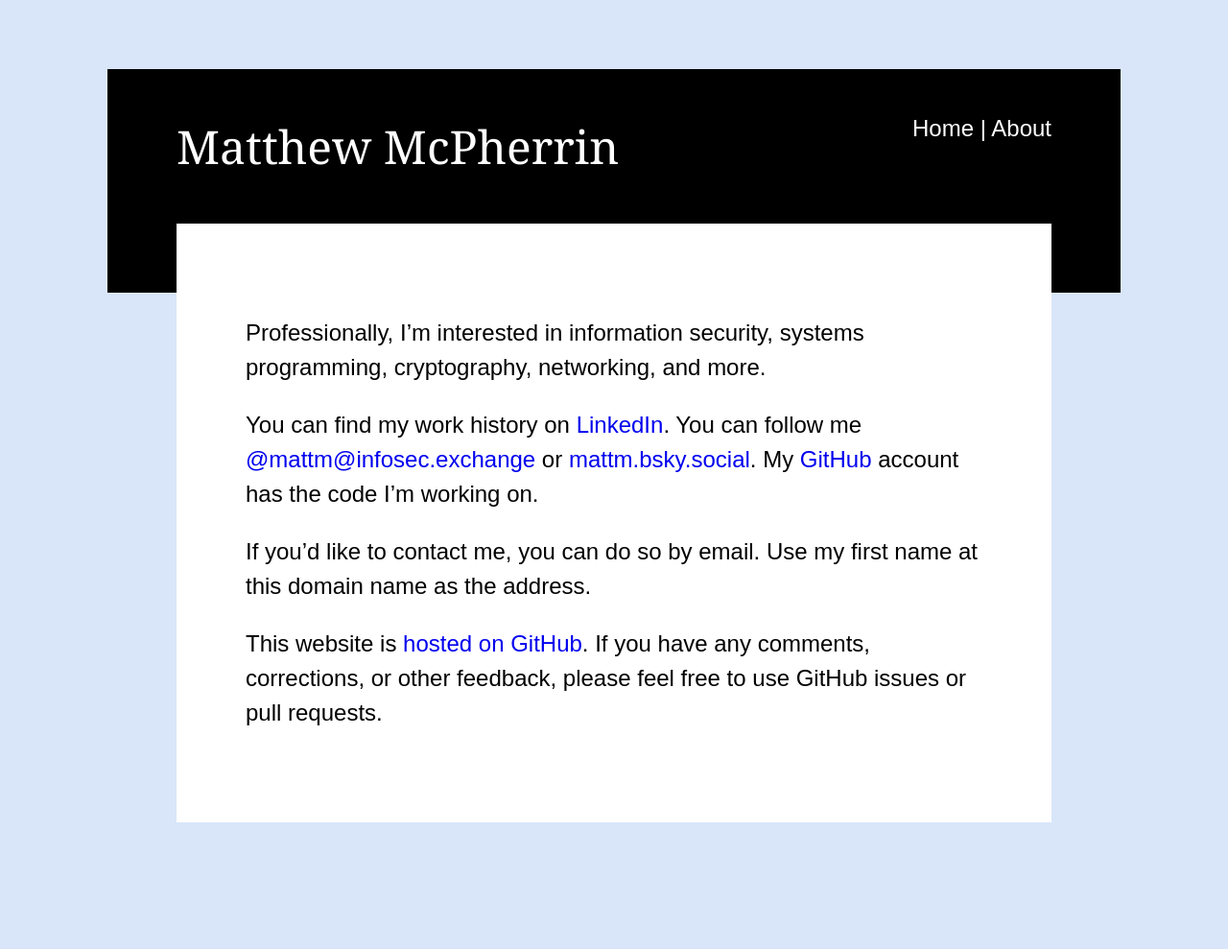
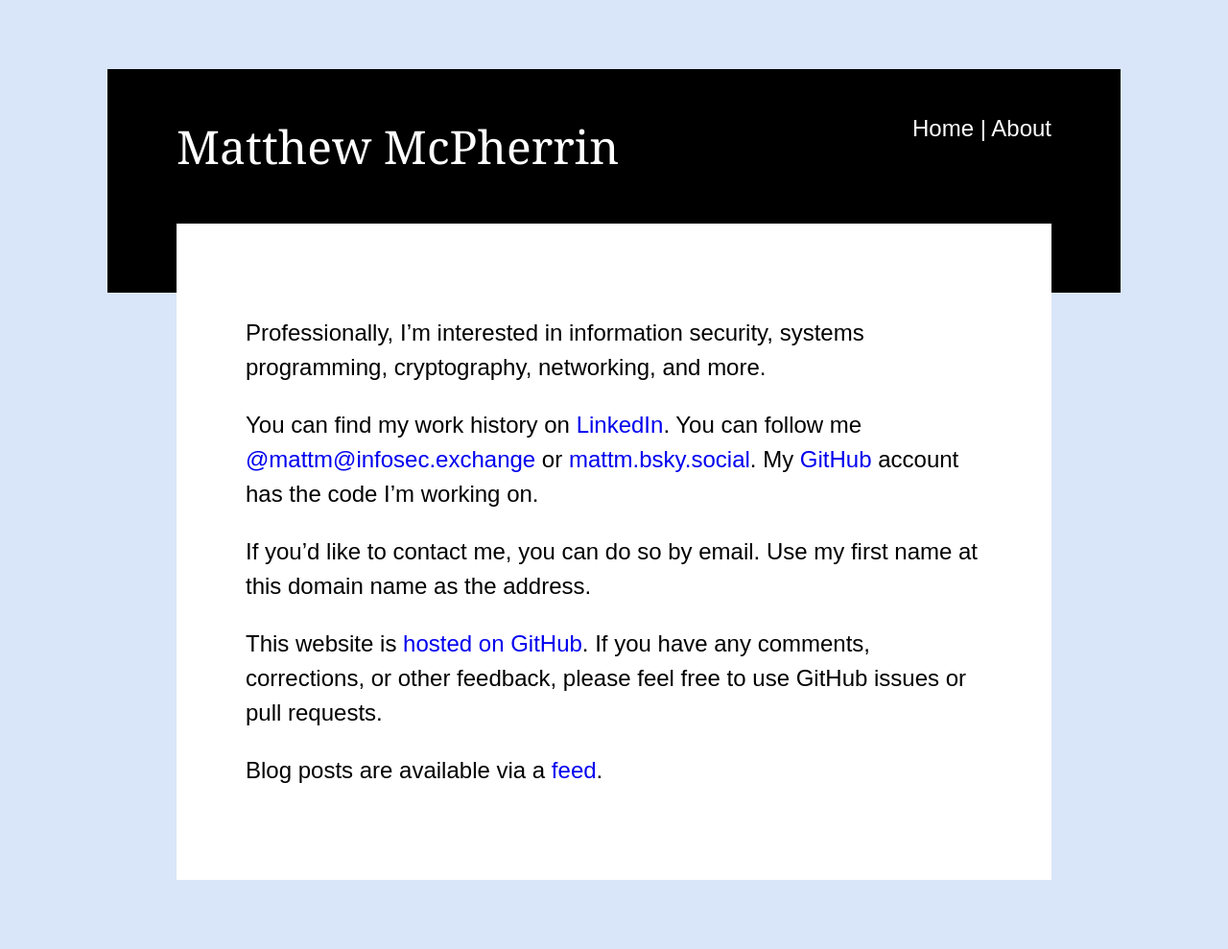
Before and after one commit to mcpherrinm/McPherrin.ca, a Jekyll site: the page built from about.md, in a window 1280 px wide. Shown: the whole page at 96% size. Built offline with Jekyll 4.4.1, drawn with Linux system fonts in a browser that asks for light colours; before the commit the page ends 929 px from its top, so only the background shows below that; some of the changed lines change nothing that is shown.

Commit message:
Try adding Atom feeds

```diff
--- a/_config.yml
+++ b/_config.yml
@@ -1,2 +1,10 @@
+title: Matthew McPherrin
+description: Matthew McPherrin's Website
+url: "https://mcpherrin.ca"
+author: Matthew McPherrin
+
 exclude:
  - README.md
+
+plugins:
+  - jekyll-feed
--- a/_layouts/page.html
+++ b/_layouts/page.html
@@ -6,6 +6,7 @@
     <link rel="stylesheet" href="/assets/css/rouge-github.css">
     <link rel="stylesheet" href="/assets/css/styles.css">
     <link rel="canonical" href="https://mcpherrin.ca{{ page.url | replace:'index.html','' }}" />
+    {% feed_meta %}
   </head>
   <body>
     <div id=drop>
--- a/about.md
+++ b/about.md
@@ -18,3 +18,5 @@
 This website is [hosted on GitHub](https://github.com/mcpherrinm/McPherrin.ca).
 If you have any comments, corrections, or other feedback, please feel free to
 use GitHub issues or pull requests.
+
+Blog posts are available via a [feed]({{ '/feed.xml' | relative_url }}).
```
